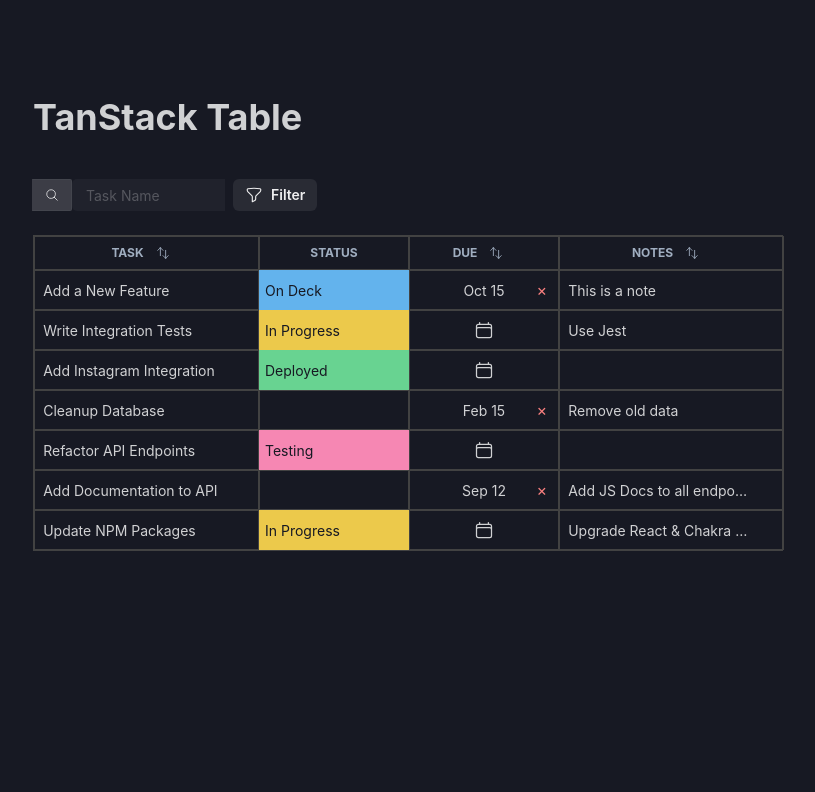
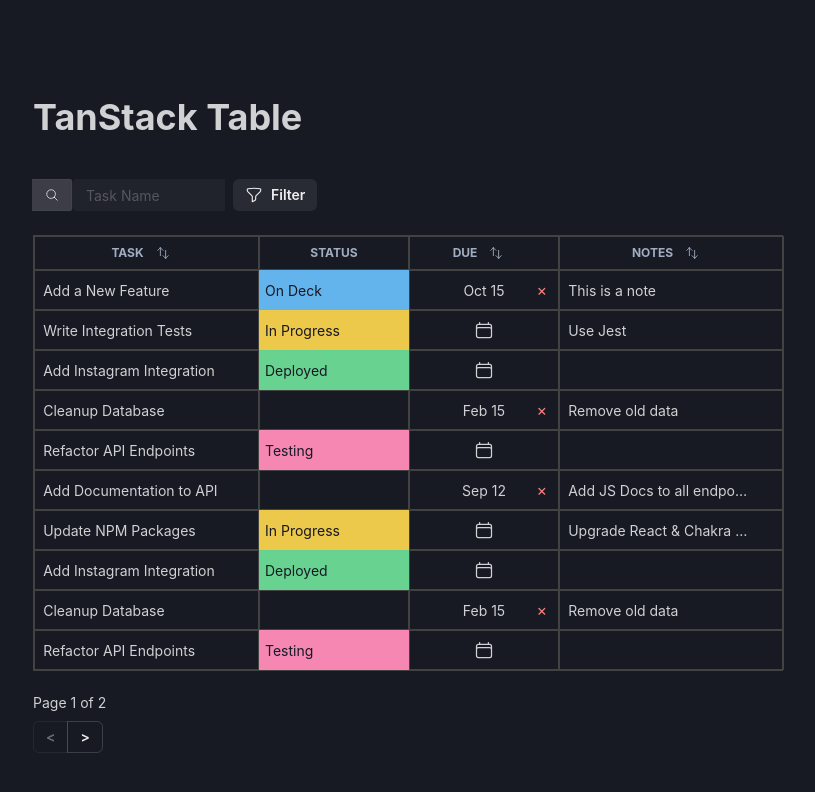
Before and after one commit to VlahdimyrLB/tanstack-table, a React (Vite) app: page / in a window 1280 px wide. Shown: the top 792 px of the page, without its empty margins (131-946 px from the left). Built offline with nearby package versions, Linux system fonts and the light colour scheme.

Commit message:
Finished paginations

```diff
--- a/src/components/TaskTable.jsx
+++ b/src/components/TaskTable.jsx
@@ -1,8 +1,9 @@
-import { Box, Icon } from "@chakra-ui/react";
+import { Box, Icon, Text, ButtonGroup, Button } from "@chakra-ui/react";
 import {
   flexRender,
   getCoreRowModel,
   getFilteredRowModel,
+  getPaginationRowModel,
   getSortedRowModel,
   useReactTable,
 } from "@tanstack/react-table";
@@ -62,6 +63,7 @@
     getCoreRowModel: getCoreRowModel(),
     getFilteredRowModel: getFilteredRowModel(),
     getSortedRowModel: getSortedRowModel(),
+    getPaginationRowModel: getPaginationRowModel(),
     columnResizeMode: "onChange",
     meta: {
       updateData: (rowIndex, columnId, value) =>
@@ -125,6 +127,25 @@
           </Box>
         ))}
       </Box>
+      <br />
+      <Text mb={2}>
+        Page {table.getState().pagination.pageIndex + 1} of{" "}
+        {table.getPageCount()}
+      </Text>
+      <ButtonGroup size="sm" isAttached variant="outline">
+        <Button
+          onClick={() => table.previousPage()}
+          isDisabled={!table.getCanPreviousPage()}
+        >
+          {"<"}
+        </Button>
+        <Button
+          onClick={() => table.nextPage()}
+          isDisabled={!table.getCanNextPage()}
+        >
+          {">"}
+        </Button>
+      </ButtonGroup>
     </Box>
   );
 };
--- a/src/data.js
+++ b/src/data.js
@@ -56,6 +56,36 @@
     due: null,
     notes: "Upgrade React & Chakra UI",
   },
+  {
+    task: "Add Instagram Integration",
+    status: STATUS_DEPLOYED,
+    due: null,
+    notes: "",
+  },
+  {
+    task: "Cleanup Database",
+    status: null,
+    due: new Date("2023/02/15"),
+    notes: "Remove old data",
+  },
+  {
+    task: "Refactor API Endpoints",
+    status: STATUS_TESTING,
+    due: null,
+    notes: "",
+  },
+  {
+    task: "Add Documentation to API",
+    status: null,
+    due: new Date("2023/09/12"),
+    notes: "Add JS Docs to all endpoints",
+  },
+  {
+    task: "Update NPM Packages",
+    status: STATUS_IN_PROGRESS,
+    due: null,
+    notes: "Upgrade React & Chakra UI",
+  },
 ];
 
 export default DATA;
```
